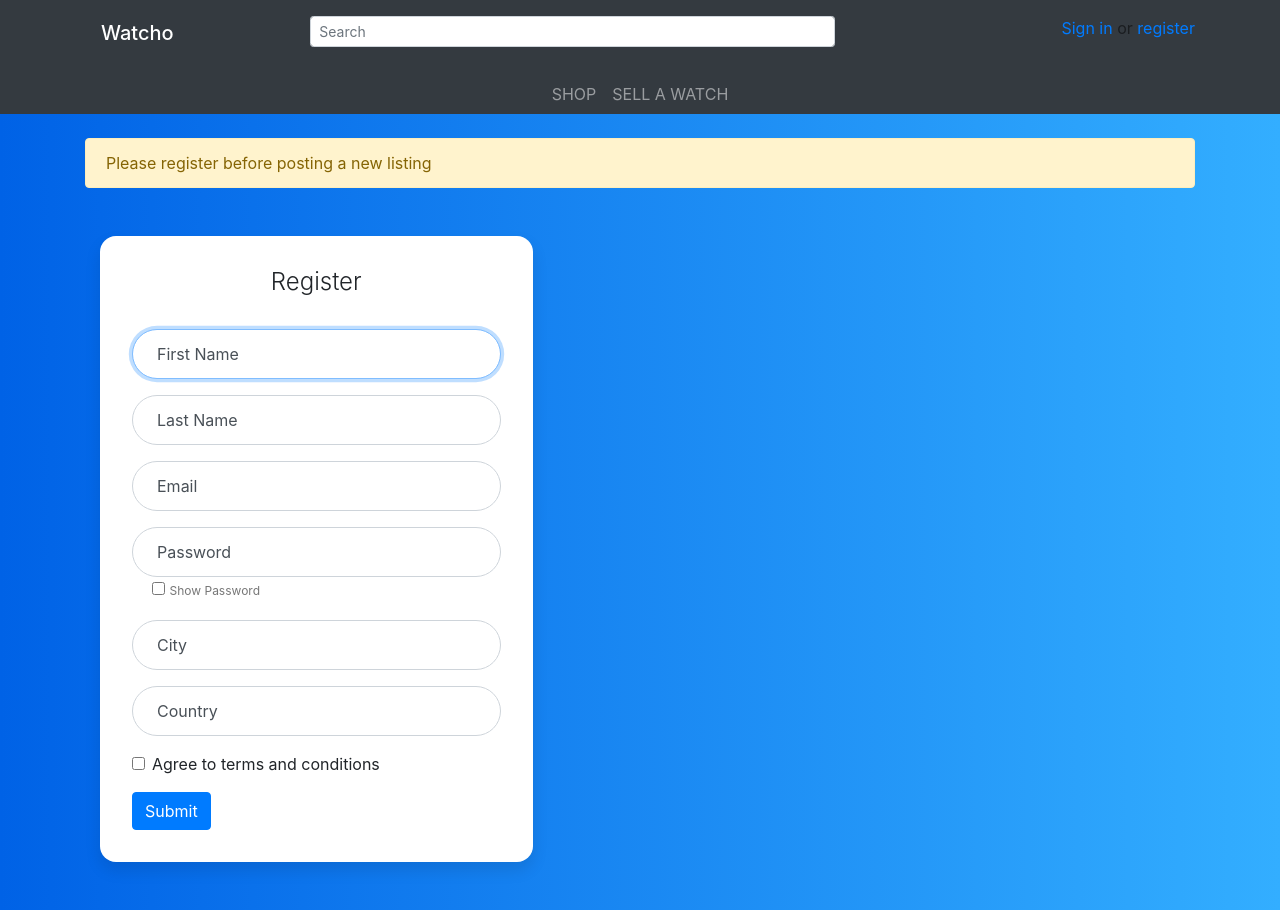
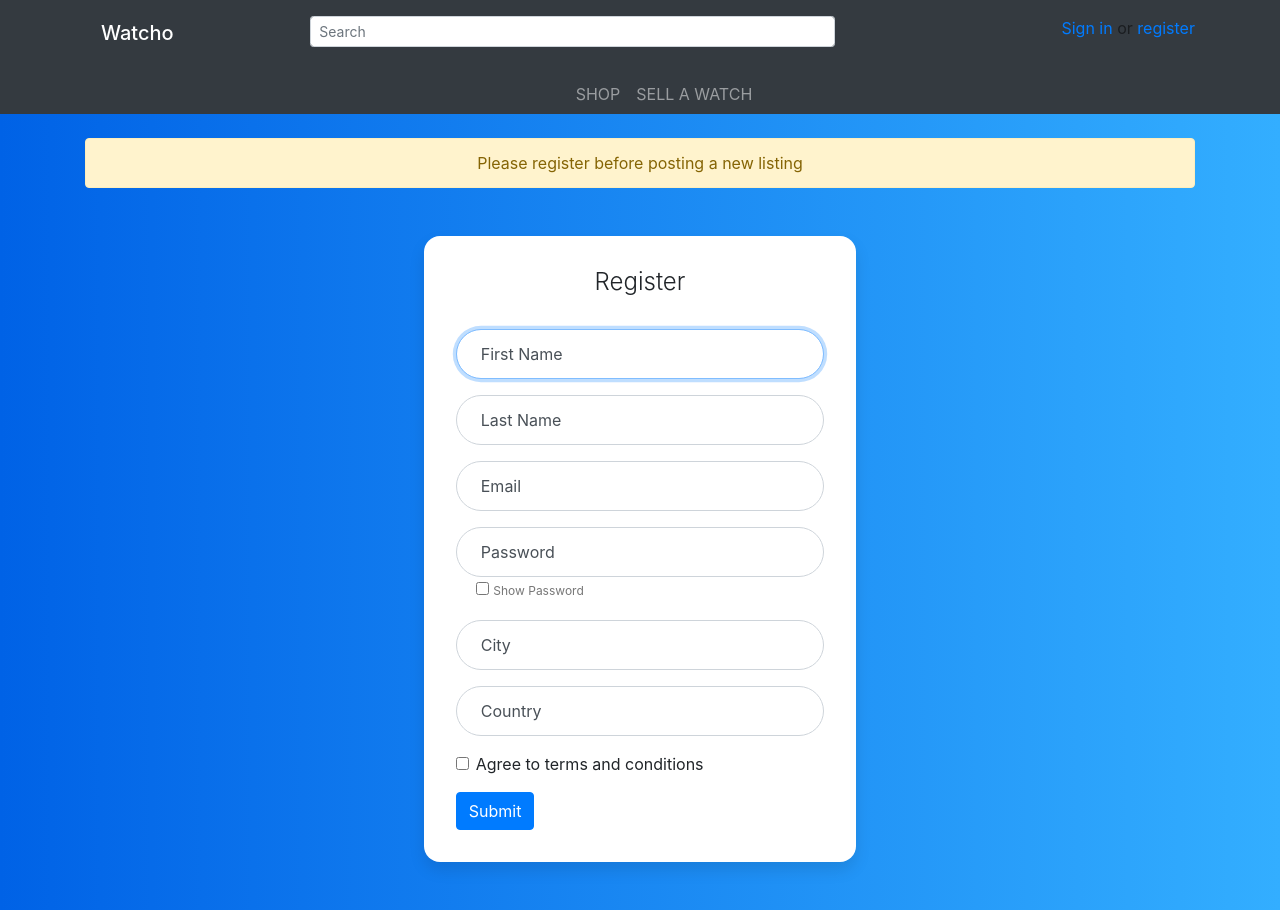
Before and after one commit to kljuni/watchoo-app, a Flask app: page /sell in a window 1280 px wide. Run offline with Flask 2, Linux system fonts and the light colour scheme; some libraries are stand-ins or nearby versions.

Commit message:
v6 8/9/20

```diff
--- a/templates/layout.html
+++ b/templates/layout.html
@@ -74,7 +74,7 @@
 
             <div class="container navbar-dark bg-dark">
                 <!-- Padding on the left is meant to center the nav links -->
-                <ul class="navbar-nav flex-row ml-auto justify-content-around justify-content-md-center pl-md-5">
+                <ul class="navbar-nav flex-row ml-auto justify-content-around justify-content-md-center p-2 p-md-0 pl-md-5">
                     <li class="nav-item mx-md-4"><a href="/shop" class="nav-link">SHOP</a></li>
                     <li class="nav-item mx-md-4"><a href="/sell" class="nav-link">SELL A WATCH</a></li>
                     <li class="nav-item mx-md-4"><a href="/account" class="nav-link">MY ACCOUNT</a></li>
@@ -138,7 +138,7 @@
                 </div>
 
                 <div class="container navbar-dark bg-dark">
-                    <ul class="navbar-nav flex-row mx-auto justify-content-start">
+                    <ul class="navbar-nav flex-row mx-auto justify-content-start p-2 p-md-0 pl-md-5">
                         <li class="nav-item ml-auto mr-2"><a href="/shop" class="nav-link">SHOP</a></li>
                         <li class="nav-item mr-auto ml-2"><a href="/sell" class="nav-link">SELL A WATCH</a></li>
                     </ul>
--- a/templates/register.html
+++ b/templates/register.html
@@ -9,14 +9,14 @@
 {% block body %}
 
 {% if reg %}
-    <div class="alert alert-warning mt-4 mb-0" role="alert">
+    <div class="alert alert-warning mt-4 mb-0 text-center" role="alert">
         Please register before posting a new listing
     </div>
 {% endif %}
 
 <div class="container">
     <div class="row">
-    <div class="col-sm-9 col-md-7 col-lg-5 mt-0">
+    <div class="col-sm-9 col-md-7 col-lg-5 mt-0 mx-auto">
         <div class="card card-signin my-5">
         <div class="card-body">
             <h5 class="card-title text-center">Register</h5>
```
